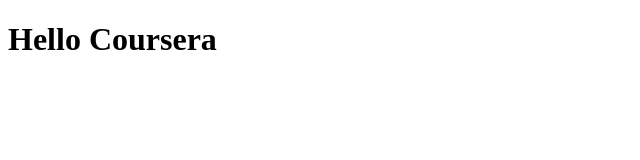
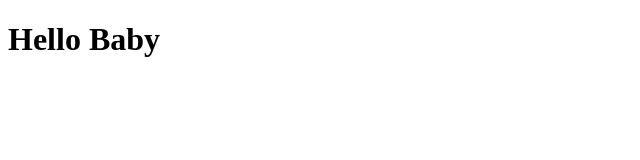
Before and after one commit to Srinjoy1996/coursera-test, a plain HTML site: page site/index.html in a window 1280 px wide. Shown: the whole page, without its empty margins (0-640 px from the left). Drawn offline with Linux system fonts and the light colour scheme.

Commit message:
Assignment

```diff
--- a/site/index.html
+++ b/site/index.html
@@ -4,6 +4,6 @@
 	<title>Hello Coursera</title>
 </head>
 <body>
-<h1>Hello Coursera</h1>
+<h1>Hello Baby</h1>
 </body>
 </html>
```
Also changed, not shown: mod2_sol/index.html (added).
